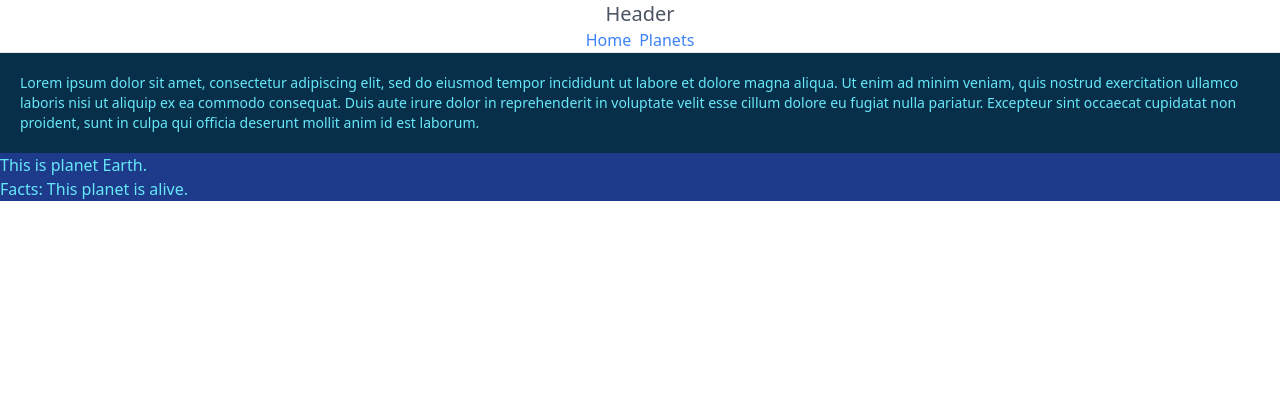
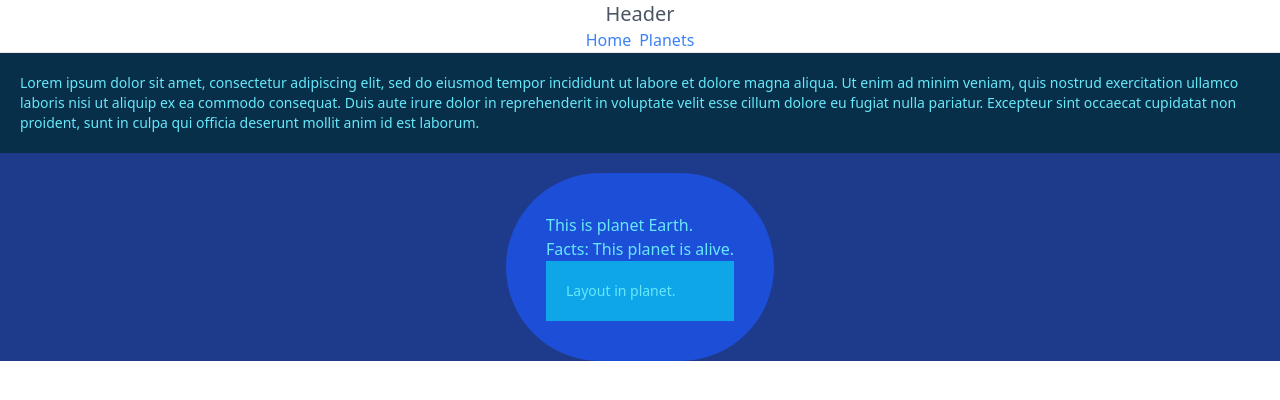
Before and after one commit to franco-ortega/demo-next-06-prompts, a Next.js app: page /planets/earth in a window 1280 px wide. Shown: the top 400 px of the page. Built offline with nearby package versions, Linux system fonts and the light colour scheme.

Commit message:
create planet layout

```diff
--- /dev/null
+++ b/app/planets/[planet]/layout.js
@@ -0,0 +1,8 @@
+export default function PlanetLayout({ children }) {
+  return (
+    <main className='bg-blue-700 text-cyan-300 w-fit mx-auto my-5 p-10 rounded-full'>
+      {children}
+      <p className='bg-sky-500 text-sm p-5'>Layout in planet.</p>
+    </main>
+  );
+}
--- a/app/planets/[planet]/page.js
+++ b/app/planets/[planet]/page.js
@@ -1,3 +1,5 @@
+'use client';
+
 import { useParams } from 'next/navigation';
 import planetData from '../../../data/planets';
 
```
